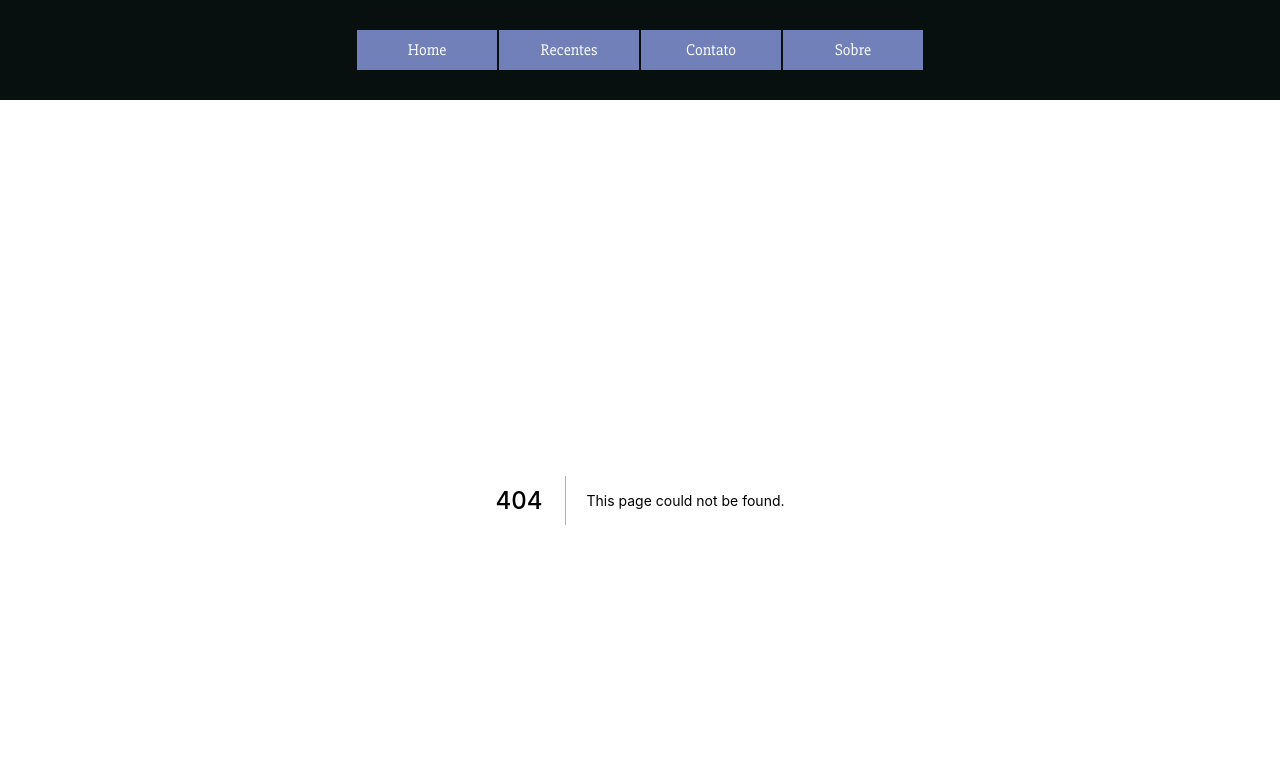
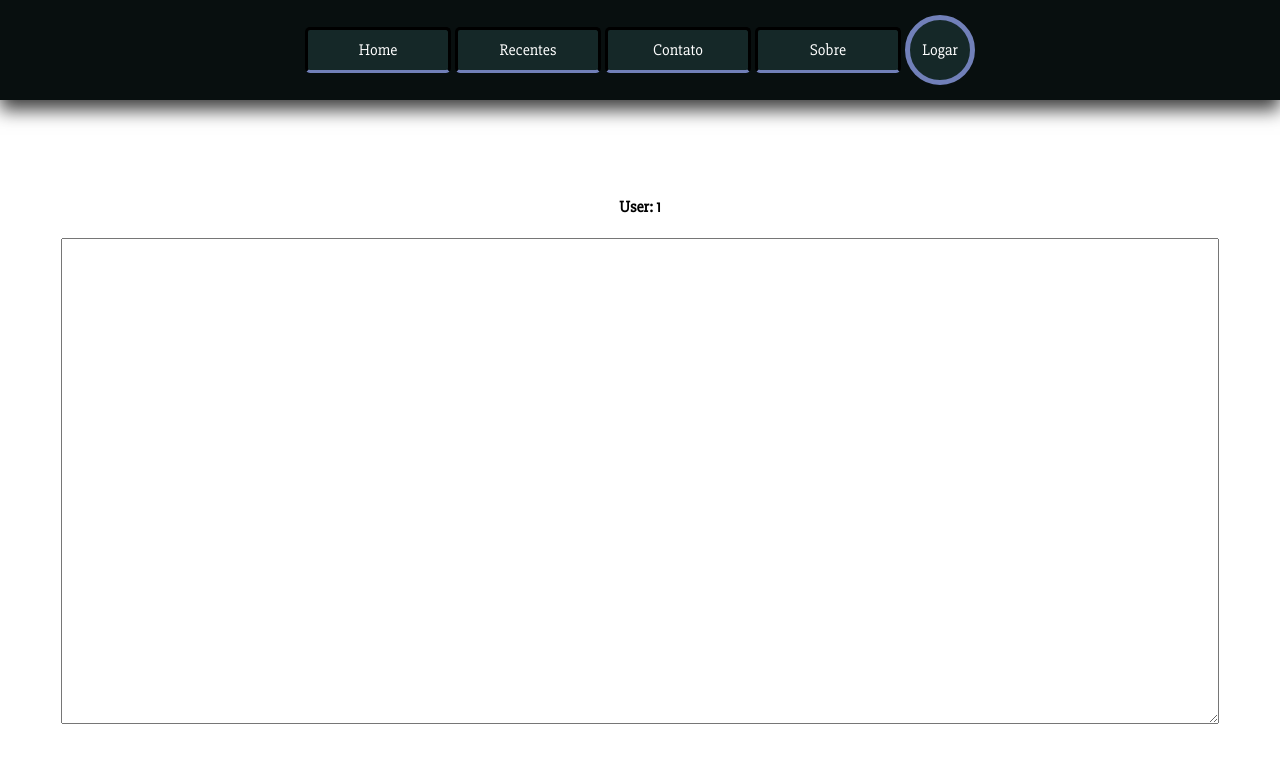
Before and after one commit to OsouzaTI/blog-react, a Next.js app: page /write/1 in a window 1280 px wide. Before the commit this address had no page. Shown: the top 762 px of the page. Built offline with nearby package versions, Linux system fonts and the light colour scheme.

Commit message:
Mudancas

```diff
--- a/package.json
+++ b/package.json
@@ -12,10 +12,13 @@
     "axios": "^0.19.2",
     "axios-cache-adapter": "^2.5.0",
     "disqus-react": "^1.0.9",
+    "draft-js": "^0.11.6",
+    "jodit-react": "^1.0.49",
     "next": "^9.4.4",
     "react": "^16.13.1",
     "react-calendar": "^3.1.0",
     "react-dom": "^16.13.1",
-    "styled-components": "^5.1.1"
+    "styled-components": "^5.1.1",
+    "suneditor-react": "^2.12.4"
   }
 }
--- a/pages/_app.js
+++ b/pages/_app.js
@@ -1,5 +1,6 @@
 import './globalStyles.css'
 import 'react-calendar/dist/Calendar.css';
+import 'draft-js/dist/Draft.css';
 import MenuComponent from '../src/components/header/Menu'
 import {
     Grid
--- /dev/null
+++ b/pages/write/[user].js
@@ -0,0 +1,9 @@
+import React from 'react';
+import Editor from '../../src/components/Editor'
+import { useRouter } from 'next/router'
+
+export default (req, res) => {
+	const router = useRouter()
+    const { user } = router.query;
+	return <Editor nome={user}/>
+}
--- a/src/colors/colors.json
+++ b/src/colors/colors.json
@@ -1,5 +1,6 @@
 {
     "HEADER":"#080F0F",
     "BACKGROUND":"#7180B9",
-    "CONTENT":"#FFFFFF"
+    "CONTENT":"#FFFFFF",
+    "BUTTOM": "#152828"
 }
--- /dev/null
+++ b/src/components/Editor.js
@@ -0,0 +1,23 @@
+import { useState } from "react";
+
+export default function EditorWrapper({ nome }) {
+    const [editorState, setEditorState] = useState('');
+    const setText = (event) => {
+        setEditorState(event.target.value)
+        console.log(editorState)
+    }
+
+    return (
+        <div style={{
+            display: 'flex',
+            flexDirection: 'column',
+            justifyContent: 'center',
+            alignItems: 'center'
+        }}>
+        <h4>User: {nome}</h4>
+        <textarea onChange={setText} style={{width: '90vw', height: '60vh'}}>
+
+        </textarea>
+        </div>
+    );
+}
--- a/src/components/header/Menu.js
+++ b/src/components/header/Menu.js
@@ -4,7 +4,7 @@ import {
     Menu, MenuItem
 } from '../styles'
 import Link from 'next/link'
-
+const cores = require('../../colors/colors.json')
 function MenuComponent(props) {
     return (
         <Menu>
@@ -28,6 +28,20 @@ function MenuComponent(props) {
                     <a>Sobre</a>
                 </MenuItem>
             </Link>
+            <Link href={'/logar'}>
+                <MenuItem style={{
+                    width: 40,
+                    height: 40,
+                    borderWidth: 5,
+                    borderRadius: '50%',
+                    borderColor: cores.BACKGROUND,
+                    display: 'flex',
+                    justifyContent: 'center',
+                    alignItems: 'center'
+                }}>
+                    <a>Logar</a>
+                </MenuItem>
+            </Link>
         </Menu>
     )
 }
--- a/src/components/styles.js
+++ b/src/components/styles.js
@@ -58,19 +58,24 @@ export const Menu = styled.div`
     display: flex;
     justify-content: center;
     align-items: center;
+    /* BOX SHADOW */
+    box-shadow: 0px 10px 17px 0px rgba(0,0,0,0.75);
 `;
 
 export const MenuItem = styled.div`
 
     width: 120px;
-    background-color: ${cores.BACKGROUND};
+    border: 3px solid;
+    border-bottom-color: ${cores.BACKGROUND};
+    background-color: ${cores.BUTTOM};
     text-align: center;
     padding: 10px;
-    margin: 1px;
-
+    margin: 2px;
+    border-radius: 5px;
     &:hover{
         transition: .3s;
         opacity: .6;
+
     }
 
     a {
```
Also changed, not shown: 1 other file (tests, documents, lock files or other folders).
